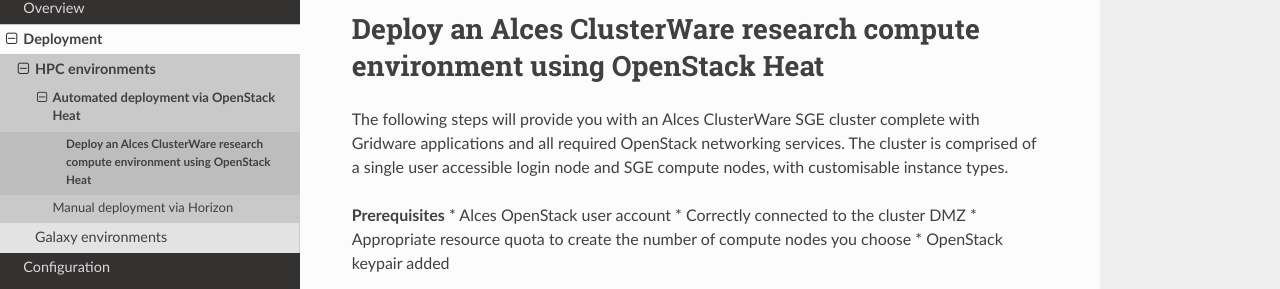
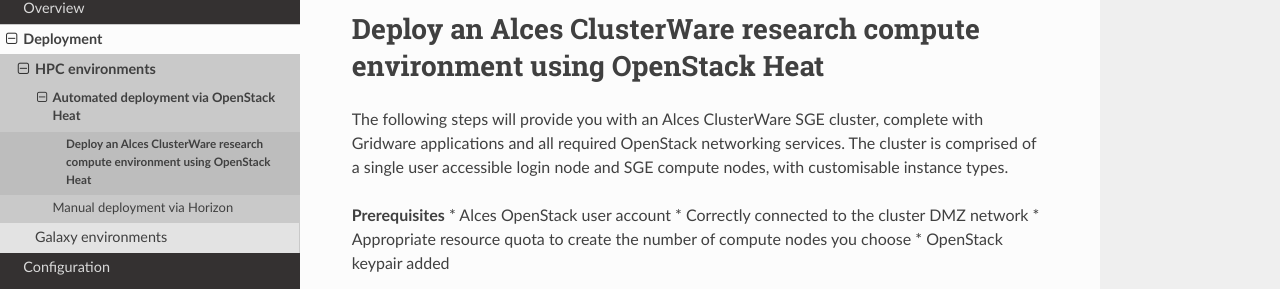
Before and after one commit to alces-software/flight-appliance-docs, a Sphinx documentation site: the page built from docs/source/heat-deploy-sge-cluster.rst, in a window 1280 px wide and 1400 px high. Shown: the part 137-426 px from the top of the window. Built offline with Sphinx 7.4.7 and the Read the Docs theme 2.0.0, drawn with Linux system fonts in a browser that asks for light colours; pages that are not in the unit, such as notebooks, are missing from menus.

Commit message:
Fixed minor typos

```diff
--- a/docs/source/heat-deploy-sge-cluster.rst
+++ b/docs/source/heat-deploy-sge-cluster.rst
@@ -3,11 +3,11 @@
 Deploy an Alces ClusterWare research compute environment using OpenStack Heat
 =============================================================================
 
-The following steps will provide you with an Alces ClusterWare SGE cluster complete with Gridware applications and all required OpenStack networking services. The cluster is comprised of a single user accessible login node and SGE compute nodes, with customisable instance types.
+The following steps will provide you with an Alces ClusterWare SGE cluster, complete with Gridware applications and all required OpenStack networking services. The cluster is comprised of a single user accessible login node and SGE compute nodes, with customisable instance types.
 
 **Prerequisites**
 * Alces OpenStack user account
-* Correctly connected to the cluster DMZ
+* Correctly connected to the cluster DMZ network
 * Appropriate resource quota to create the number of compute nodes you choose
 * OpenStack keypair added
 
```
Also changed, not shown: other parts of docs/source/heat-deploy-sge-cluster.rst (+1 -1 lines).
